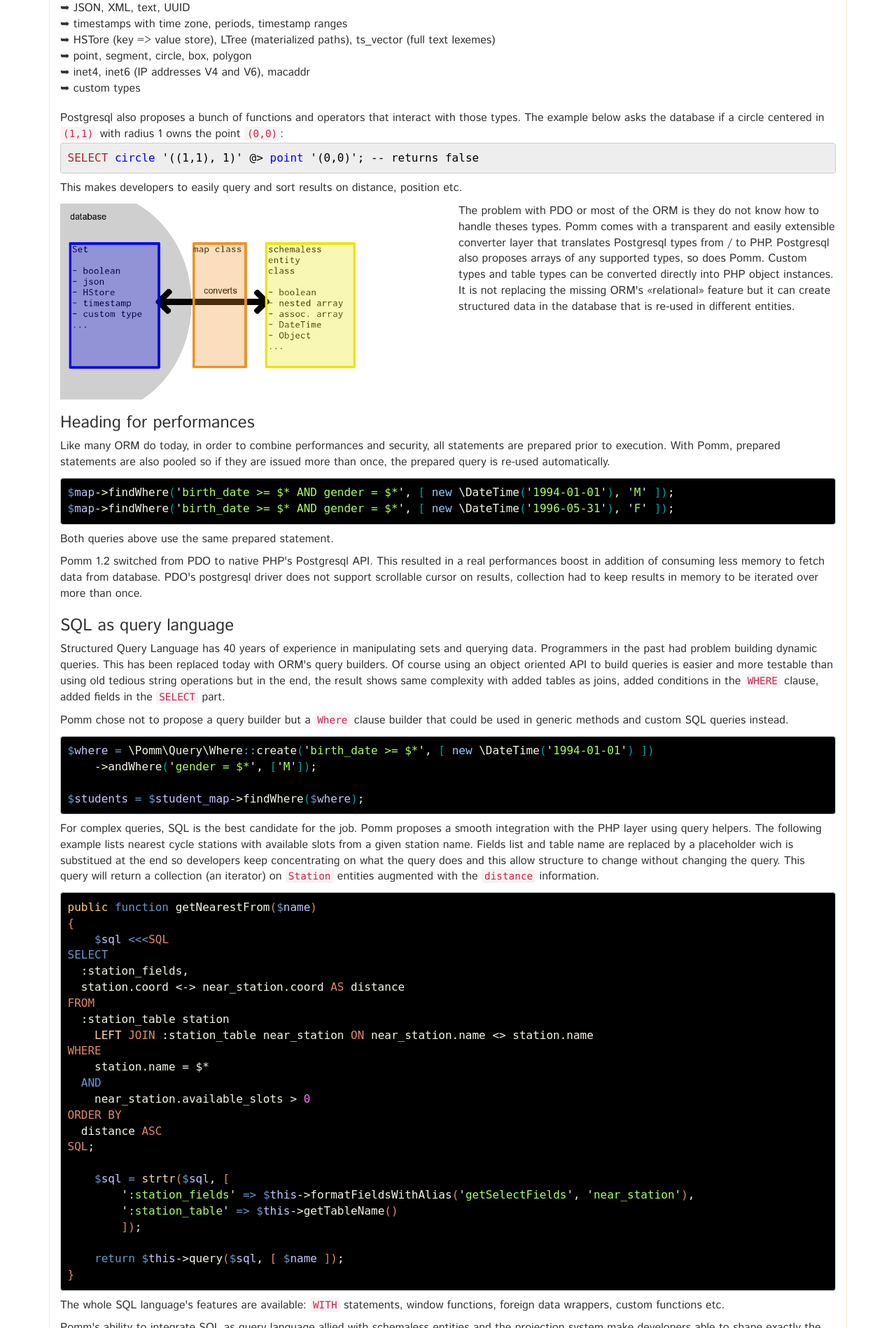
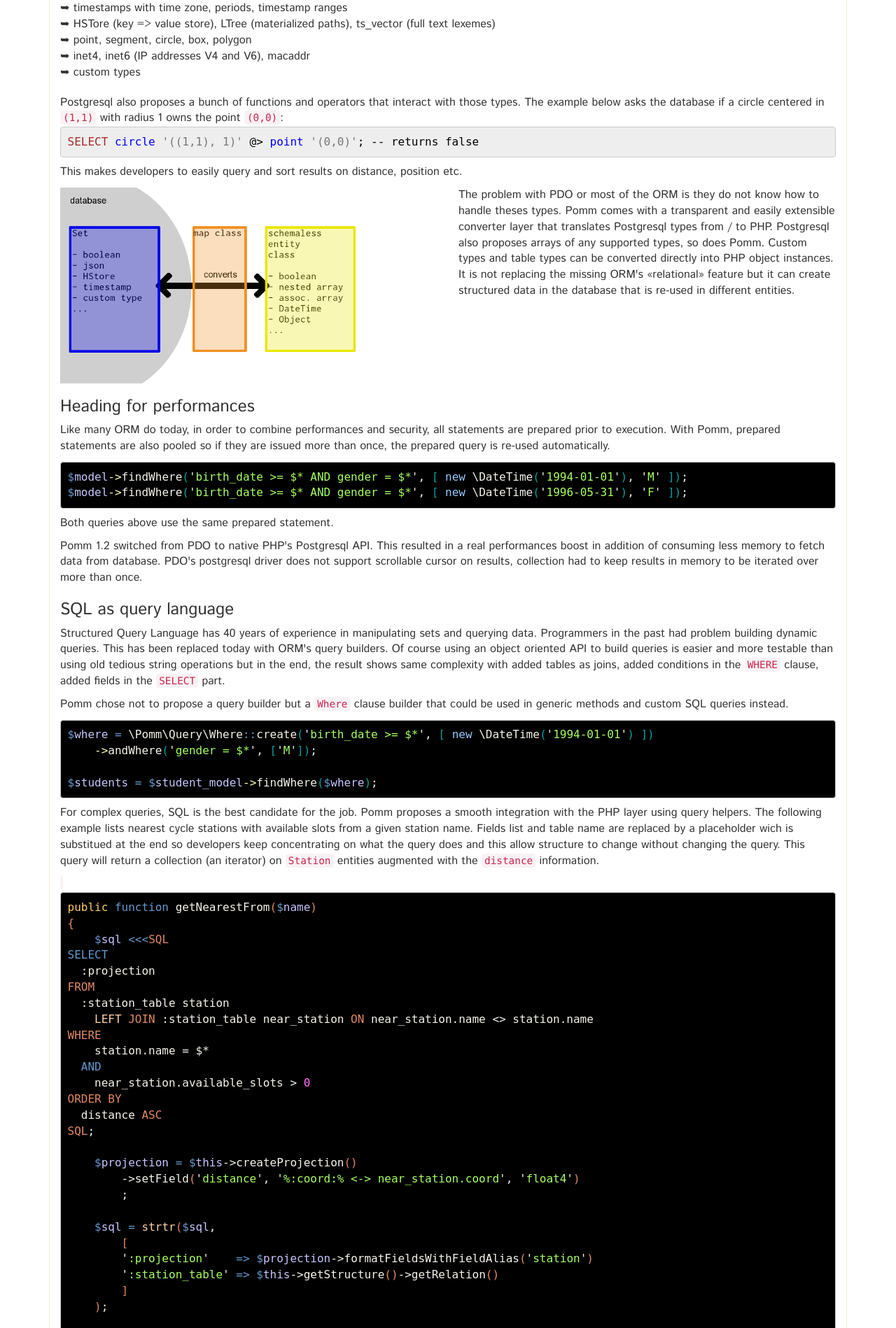
Before and after one commit to pragmafabrik/pomm-project.org, a PHP site: template sources/twig/about.html.twig in a window 1280 px wide. Shown: the part 2022-3920 px from the top of the page at 70% size. Run offline with PHP 8.4, Linux system fonts and the light colour scheme; the template is opened without the code that fills it, so the values that code supplies are empty; some libraries are stand-ins or nearby versions.

Commit message:
Adapted to new projection system.

```diff
--- a/sources/twig/about.html.twig
+++ b/sources/twig/about.html.twig
@@ -27,8 +27,8 @@
               <div class="col-md-6"><p>In Pomm, a set database structure is held by a mapping class instance. It defines a projection between the set and a schemaless entity class. In fact, each query defines a set developers choose to inject into typed schemaless entities.</p><p>For example, if a <code>student</code> in the database holds the student password, it is possible to change the projection not to hydrate <code>Student</code> entities with this information, it is also possible to add a new attribute named <code>age</code> computed by the database from the student's birth date.</p>
               <p>This projection operator works with every builtin queries and there are helpers to use it in custom queries. It is even possible to create custom projection methods.</p>
               <p>Postgresql also proposes another projection operator: <code>RETURNING</code>. It can turn every <code>INSERT, UPDATE, DELETE</code> into a projection. With Pomm you can do:
-              <pre class="vimphp"><span class="Operator">$</span><span class="Identifier">student</span> <span class="Operator">=</span>
-    <span class="Operator">$</span><span class="Identifier">student_map</span><span class="Type">-&gt;</span>deleteByPK<span class="Delimiter">(</span><span class="Type">array</span><span class="Delimiter">(</span>'<span class="String">student_id</span>' <span class="Operator">=</span><span class="Operator">&gt;</span> <span class="Number">2</span><span class="Delimiter">))</span>;</pre> It will delete the given student from the database and if it exists, return an according entity hydrated using the configured projection.</p> </div>
+              <pre class="vimphp"><span class="Operator">$</span><span class="Identifier">student</span> <span class="Operator">=</span> <span class="Operator">$</span><span class="Identifier">student_model</span>
+        <span class="Type">-&gt;</span>deleteByPK<span class="Delimiter">(</span><span class="Delimiter">[</span>'<span class="String">student_id</span>' <span class="Operator">=</span><span class="Operator">&gt;</span> <span class="Number">2</span><span class="Delimiter">])</span>;</pre> It will delete the given student from the database and if it exists, return an according entity hydrated using the configured projection.</p> </div>
               </div><!-- row -->
               <h3>The cost of database abstraction (DBAL)</h3>
               <p>Database abstraction is a very interesting promise for developers: they can access and use all different databases the same way. It makes general purpose frameworks able to give developers access to any databases and it allows to write generic software (forum or blog plate-form) without the itch of managing database specific code.</p>
@@ -64,8 +64,8 @@
               <h3>Heading for performances</h3>
               <p>Like many ORM do today, in order to combine performances and security, all statements are prepared prior to execution. With Pomm, prepared statements are also pooled so if they are issued more than once, the prepared query is re-used automatically.
               <pre class="vimphp">
-<span class="Operator">$</span><span class="Identifier">map</span><span class="Type">-&gt;</span>findWhere<span class="Delimiter">(</span>'<span class="String">birth_date &gt;= $* AND gender = $*</span>', <span class="Delimiter">[</span> <span class="PreProc">new</span> \DateTime<span class="Delimiter">(</span>'<span class="String">1994-01-01</span>'<span class="Delimiter">)</span>, '<span class="String">M</span>' <span class="Delimiter">])</span>;
-<span class="Operator">$</span><span class="Identifier">map</span><span class="Type">-&gt;</span>findWhere<span class="Delimiter">(</span>'<span class="String">birth_date &gt;= $* AND gender = $*</span>', <span class="Delimiter">[</span> <span class="PreProc">new</span> \DateTime<span class="Delimiter">(</span>'<span class="String">1996-05-31</span>'<span class="Delimiter">)</span>, '<span class="String">F</span>' <span class="Delimiter">])</span>;</pre>
+<span class="Operator">$</span><span class="Identifier">model</span><span class="Type">-&gt;</span>findWhere<span class="Delimiter">(</span>'<span class="String">birth_date &gt;= $* AND gender = $*</span>', <span class="Delimiter">[</span> <span class="PreProc">new</span> \DateTime<span class="Delimiter">(</span>'<span class="String">1994-01-01</span>'<span class="Delimiter">)</span>, '<span class="String">M</span>' <span class="Delimiter">])</span>;
+<span class="Operator">$</span><span class="Identifier">model</span><span class="Type">-&gt;</span>findWhere<span class="Delimiter">(</span>'<span class="String">birth_date &gt;= $* AND gender = $*</span>', <span class="Delimiter">[</span> <span class="PreProc">new</span> \DateTime<span class="Delimiter">(</span>'<span class="String">1996-05-31</span>'<span class="Delimiter">)</span>, '<span class="String">F</span>' <span class="Delimiter">])</span>;</pre>
               Both queries above use the same prepared statement.</p>
               <p>Pomm 1.2 switched from PDO to native PHP's Postgresql API. This resulted in a real performances boost in addition of consuming less memory to fetch data from database. PDO's postgresql driver does not support scrollable cursor on results, collection had to keep results in memory to be iterated over more than once.</p>
               <h3>SQL as query language</h3>
@@ -75,14 +75,13 @@
 <span class="Operator">$</span><span class="Identifier">where</span> <span class="Operator">=</span> \Pomm\Query\Where<span class="Operator">::</span>create<span class="Delimiter">(</span>'<span class="String">birth_date &gt;= $*</span>', <span class="Delimiter">[</span> <span class="PreProc">new</span> \DateTime<span class="Delimiter">(</span>'<span class="String">1994-01-01</span>'<span class="Delimiter">)</span> <span class="Delimiter">])</span>
     <span class="Type">-&gt;</span>andWhere<span class="Delimiter">(</span>'<span class="String">gender = $*</span>', <span class="Delimiter">[</span>'<span class="String">M</span>'<span class="Delimiter">])</span>;
 
-<span class="Operator">$</span><span class="Identifier">students</span> <span class="Operator">=</span> <span class="Operator">$</span><span class="Identifier">student_map</span><span class="Type">-&gt;</span>findWhere<span class="Delimiter">(</span><span class="Operator">$</span><span class="Identifier">where</span><span class="Delimiter">)</span>;</pre>
-              <p>For complex queries, SQL is the best candidate for the job. Pomm proposes a smooth integration with the PHP layer using query helpers. The following example lists nearest cycle stations with available slots from a given station name. Fields list and table name are replaced by a placeholder wich is substitued at the end so developers keep concentrating on what the query does and this allow structure to change without changing the query. This query will return a collection (an iterator) on <code>Station</code> entities augmented with the <code>distance</code> information.</p><pre class="vimphp">
+<span class="Operator">$</span><span class="Identifier">students</span> <span class="Operator">=</span> <span class="Operator">$</span><span class="Identifier">student_model</span><span class="Type">-&gt;</span>findWhere<span class="Delimiter">(</span><span class="Operator">$</span><span class="Identifier">where</span><span class="Delimiter">)</span>;</pre>
+              <p>For complex queries, SQL is the best candidate for the job. Pomm proposes a smooth integration with the PHP layer using query helpers. The following example lists nearest cycle stations with available slots from a given station name. Fields list and table name are replaced by a placeholder wich is substitued at the end so developers keep concentrating on what the query does and this allow structure to change without changing the query. This query will return a collection (an iterator) on <code>Station</code> entities augmented with the <code>distance</code> information.</p><code><pre class="vimphp">
 <span class="StorageClass">public</span> <span class="Define">function</span> getNearestFrom<span class="Special">(</span><span class="Operator">$</span><span class="Identifier">name</span><span class="Special">)</span>
 <span class="Special">{</span>
     <span class="Operator">$</span><span class="Identifier">sql</span> <span class="Operator">&lt;&lt;&lt;</span><span class="Special">SQL</span>
 <span class="Statement">SELECT</span>
-  :station_fields,
-  station.coord &lt;-&gt; near_station.coord <span class="Special">AS</span> distance
+  :projection
 <span class="Special">FROM</span>
   :station_table station
     <span class="Function">LEFT</span> <span class="Special">JOIN</span> :station_table near_station <span class="Special">ON</span> near_station.name &lt;&gt; station.name
@@ -94,13 +93,20 @@
   distance <span class="Special">ASC</span>
 <span class="Special">SQL</span>;
 
-    <span class="Operator">$</span><span class="Identifier">sql</span> <span class="Operator">=</span> <span class="Function">strtr</span><span class="Special">(</span><span class="Operator">$</span><span class="Identifier">sql</span>, <span class="Special">[</span>
-        '<span class="String">:station_fields</span>' <span class="Operator">=</span><span class="Operator">&gt;</span> <span class="Operator">$</span><span class="Identifier">this</span><span class="Structure">-&gt;</span>formatFieldsWithAlias<span class="Special">(</span>'<span class="String">getSelectFields</span>', '<span class="String">near_station</span>'<span class="Special">)</span>,
-        '<span class="String">:station_table</span>' <span class="Operator">=</span><span class="Operator">&gt;</span> <span class="Operator">$</span><span class="Identifier">this</span><span class="Structure">-&gt;</span>getTableName<span class="Special">()</span>
-        <span class="Special">])</span>;
+    <span class="Operator">$</span><span class="Identifier">projection</span> <span class="Operator">=</span> <span class="Operator">$</span><span class="Identifier">this</span><span class="Structure">-&gt;</span>createProjection<span class="Special">()</span>
+        <span class="Structure">-&gt;</span>setField<span class="Special">(</span>'<span class="String">distance</span>', '<span class="String">%:coord:% &lt;-&gt; near_station.coord</span>', '<span class="String">float4</span>'<span class="Special">)</span>
+        ;
 
-    <span class="Statement">return</span> <span class="Operator">$</span><span class="Identifier">this</span><span class="Structure">-&gt;</span>query<span class="Special">(</span><span class="Operator">$</span><span class="Identifier">sql</span>, <span class="Special">[</span> <span class="Operator">$</span><span class="Identifier">name</span> <span class="Special">])</span>;
-<span class="Special">}</span></pre>
+    <span class="Operator">$</span><span class="Identifier">sql</span> <span class="Operator">=</span> <span class="Function">strtr</span><span class="Special">(</span><span class="Operator">$</span><span class="Identifier">sql</span>,
+        <span class="Special">[</span>
+        '<span class="String">:projection</span>'    <span class="Operator">=</span><span class="Operator">&gt;</span> <span class="Operator">$</span><span class="Identifier">projection</span><span class="Structure">-&gt;</span>formatFieldsWithFieldAlias<span class="Special">(</span>'<span class="String">station</span>'<span class="Special">)</span>
+        '<span class="String">:station_table</span>' <span class="Operator">=</span><span class="Operator">&gt;</span> <span class="Operator">$</span><span class="Identifier">this</span><span class="Structure">-&gt;</span>getStructure<span class="Special">()</span><span class="Structure">-&gt;</span>getRelation<span class="Special">()</span>
+        <span class="Special">]</span>
+    <span class="Special">)</span>;
+
+    <span class="Statement">return</span> <span class="Operator">$</span><span class="Identifier">this</span><span class="Structure">-&gt;</span>query<span class="Special">(</span><span class="Operator">$</span><span class="Identifier">sql</span>, <span class="Special">[</span><span class="Operator">$</span><span class="Identifier">name</span><span class="Special">]</span>, <span class="Operator">$</span><span class="Identifier">projection</span><span class="Special">)</span>;
+<span class="Special">}</span>
+</pre></code>
                 <p>The whole SQL language's features are available: <code>WITH</code> statements, window functions, foreign data wrappers, custom functions etc.</p>
                 <p>Pomm's ability to integrate SQL as query language allied with schemaless entities and the projection system make developers able to shape exactly the data they need to present with maximum performances.</p>
               </div>
--- a/sources/twig/whatis.html.twig
+++ b/sources/twig/whatis.html.twig
@@ -91,7 +91,7 @@
     <span class="StorageClass">public</span> <span class="Define">function</span> createProjection<span class="Special">()</span>
     <span class="Special">{</span>
         <span class="Statement">return</span> <span class="Structure">parent</span><span class="Operator">::</span>createProjection<span class="Special">()</span>
-            <span class="Structure">-&gt;</span>setField<span class="Special">(</span>'<span class="String">age</span>', '<span class="String">age(%published_at)</span>', '<span class="String">interval</span>'<span class="Special">)</span>
+            <span class="Structure">-&gt;</span>setField<span class="Special">(</span>'<span class="String">age</span>', '<span class="String">age(%:published_at:%)</span>', '<span class="String">interval</span>'<span class="Special">)</span>
             ;
     <span class="Special">}</span></pre></code>
                 Now all <code>News</code> entities returned by queries will have an extra field <code>age</code> containing the age of the publication in a <code>\DateInterval</code>. All the default queries are sensible to the projection:
--- a/web/css/vim.css
+++ b/web/css/vim.css
@@ -24,3 +24,4 @@ pre.vimsql .LineNr { color: #a52a2a; }
 pre.vimsql .Type { color: #0000ff; }
 pre.vimsql .Special { color: #ff00ff; }
 pre.vimsql .Identifier { color: #0000ff; }
+pre.vimsql .String { color: #777777; }
```
Also changed, not shown: sources/twig/sandbox2.html.twig (+13 -9 lines), 1 other file.
